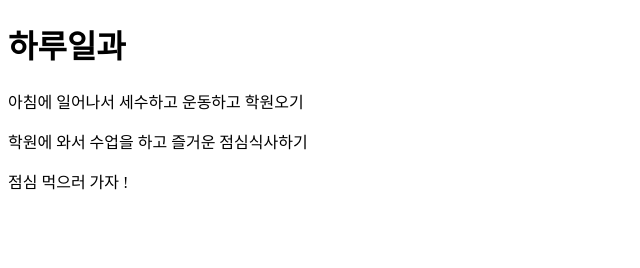
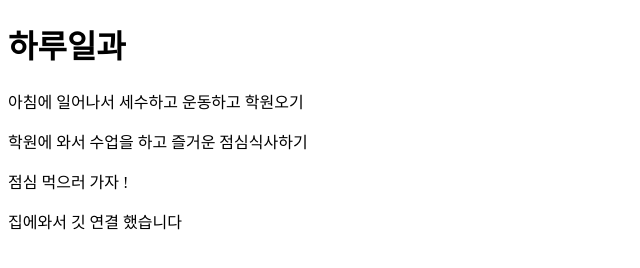
Before and after one commit to a0im/study_git, a plain HTML site: page aaa.html in a window 1280 px wide. Shown: the whole page, without its empty margins (0-640 px from the left). Drawn offline with Linux system fonts and the light colour scheme.

Commit message:
집에서

```diff
--- a/aaa.html
+++ b/aaa.html
@@ -11,5 +11,6 @@
     <p>아침에 일어나서 세수하고 운동하고 학원오기</p>
     <p>학원에 와서 수업을 하고 즐거운 점심식사하기</p>
     <p>점심 먹으러 가자 ! </p>
+    <p>집에와서 깃 연결 했습니다</p>
   </body>
 </html>
```
